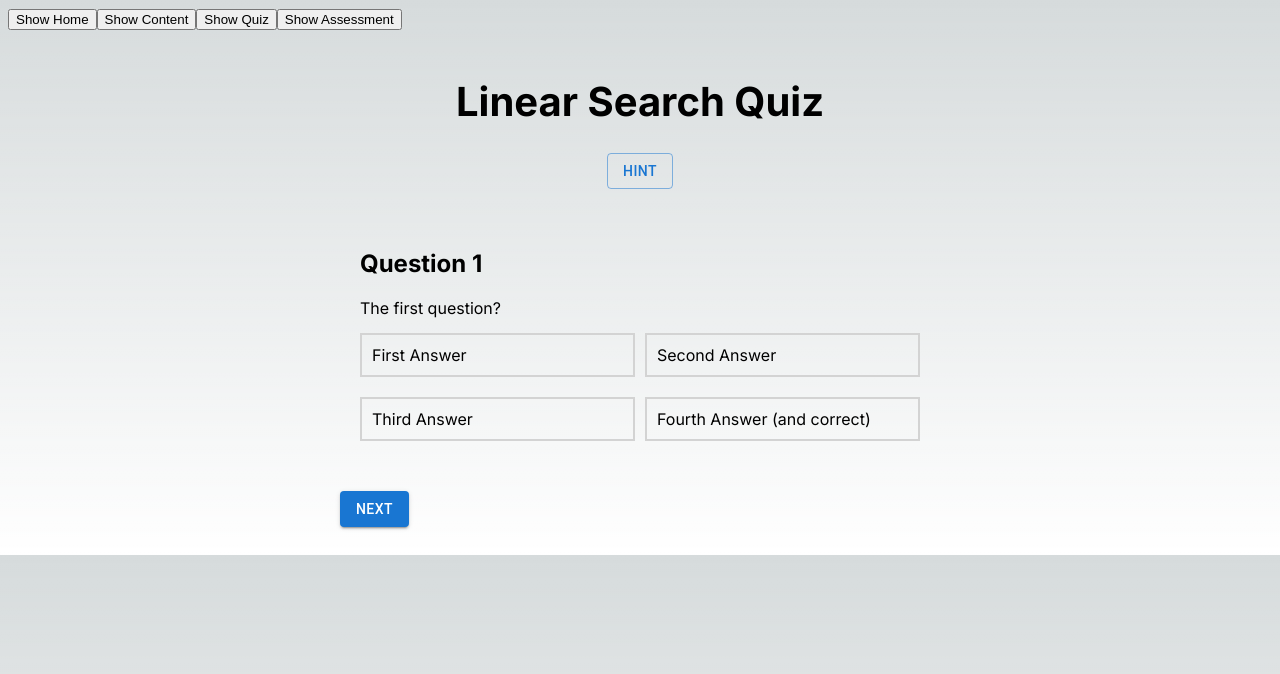
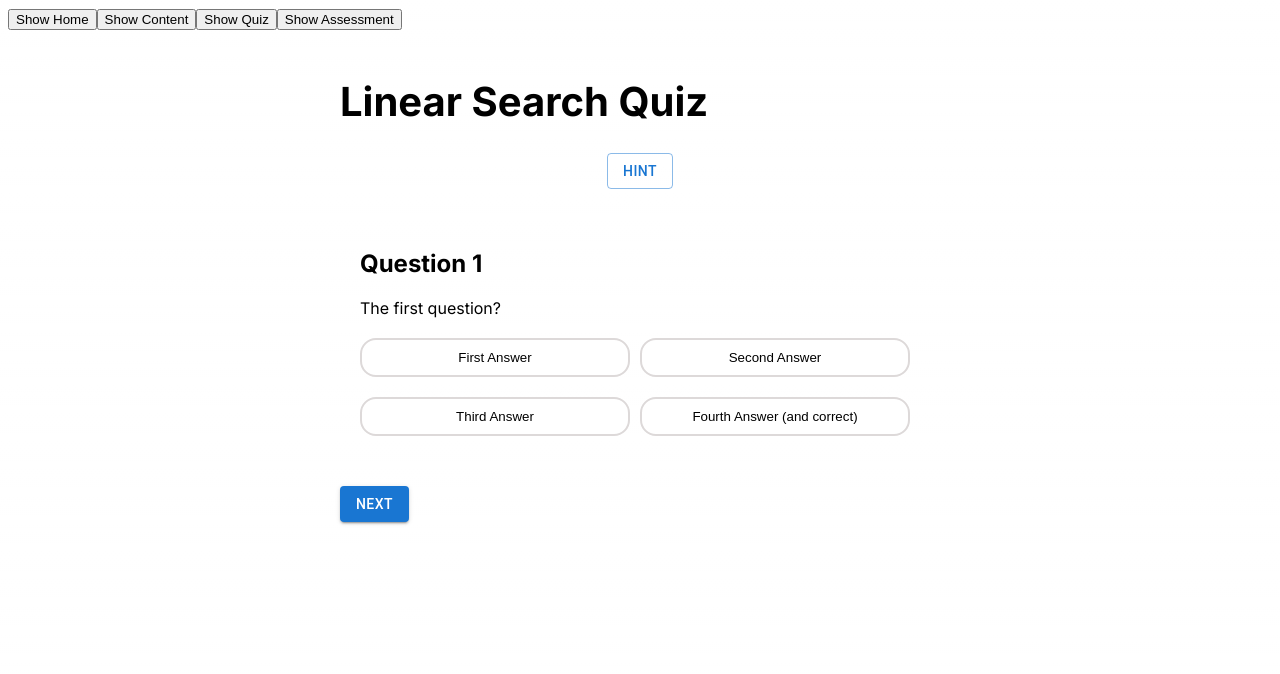
Before and after one commit to tanadendere/teaching-programming-searching, a Next.js app in the folder searching-algorithms-app/: page / in a window 1280 px wide. Both pictures are taken after a click on the button "Show Quiz". Shown: the top 674 px of the page. Built offline with nearby package versions, Linux system fonts and the light colour scheme.

Commit message:
improve styling of page and components

```diff
--- a/searching-algorithms-app/src/app/globals.css
+++ b/searching-algorithms-app/src/app/globals.css
@@ -4,7 +4,7 @@
 
 :root {
   --foreground-rgb: 0, 0, 0;
-  --background-start-rgb: 214, 219, 220;
+  --background-start-rgb: 255, 255, 255;
   --background-end-rgb: 255, 255, 255;
 }
 
--- a/searching-algorithms-app/src/components/AssementQuestion/AssessmentQuestionComponent.tsx
+++ b/searching-algorithms-app/src/components/AssementQuestion/AssessmentQuestionComponent.tsx
@@ -1,6 +1,8 @@
 "use client";
 import React from 'react';
 import {AssessmentQuestionDetails} from "@/app/interfaces/assessment-question-details";
+
+import styles from '../../styles/quiz.module.css'
 
 export default function AssessmentQuestionComponent({questionNumber, questionText, answerOne, answerTwo, answerThree, answerFour, correctAnswerNumber}: AssessmentQuestionDetails) {
 
@@ -13,14 +15,14 @@ export default function AssessmentQuestionComponent({questionNumber, questionTex
                 </p>
             </div>
 
-            <div style={{ display: 'flex', justifyContent: 'space-between' }}>
-                <div style={{ border: '2px solid lightgray', padding: '10px', flex: 1, marginRight: '10px' }}>{answerOne}</div>
-                <div style={{ border: '2px solid lightgray', padding: '10px', flex: 1 }}>{answerTwo}</div>
+            <div className={styles.answerCard}>
+                <button className={styles.answerButton}>{answerOne}</button>
+                <button className={styles.answerButton}>{answerTwo}</button>
             </div>
 
-            <div style={{ display: 'flex', justifyContent: 'space-between', marginTop: '20px' }}>
-                <div style={{ border: '2px solid lightgray', padding: '10px', flex: 1, marginRight: '10px' }}>{answerThree}</div>
-                <div style={{ border: '2px solid lightgray', padding: '10px', flex: 1 }}>{answerFour}</div>
+            <div className={styles.answerCard}>
+                <button className={styles.answerButton}>{answerThree}</button>
+                <button className={styles.answerButton}>{answerFour}</button>
             </div>
 
         </div>
--- a/searching-algorithms-app/src/components/Assessment/AssessmentComponent.tsx
+++ b/searching-algorithms-app/src/components/Assessment/AssessmentComponent.tsx
@@ -57,7 +57,7 @@ export default function AssessmentComponent() {
 
     return (
         <div style={{ maxWidth: '600px', margin: '0 auto', padding: '20px' }}>
-            <h1 style={{ fontSize: '40px', textAlign: 'center' }}> Searching Final Assessment </h1>
+            <h1 style={{ fontSize: '40px' }}> Searching Final Assessment </h1>
 
             <div>
                 {assessmentQuestions.map((question) => (
--- a/searching-algorithms-app/src/components/ContentPage/ContentPageComponent.tsx
+++ b/searching-algorithms-app/src/components/ContentPage/ContentPageComponent.tsx
@@ -26,7 +26,7 @@ export default function ContentPageComponent() {
             </TabList>
             <TabPanel value={0}>
                 <ButtonComponent text='Back Home' alignment='left'/>
-                <div style={{paddingTop: '10px'}}>
+                <div style={{paddingTop: '10px', height: '80vh'}}>
                     <Video />
                     <TopicContentComponent title={topicTitle} summary={topicSummary}/>
                     <ButtonComponent text='Start Quiz' alignment='center'/>
--- a/searching-algorithms-app/src/components/HomePage/HomePageComponent.tsx
+++ b/searching-algorithms-app/src/components/HomePage/HomePageComponent.tsx
@@ -1,6 +1,7 @@
 import * as React from 'react';
 import VideoCardComponent from "@/components/VideoCard/VideoCardComponent";
 
+import styles from '../../styles/homepage.module.css';
 
 export default function HomePageComponent() {
     const videos = [
@@ -22,13 +23,18 @@ export default function HomePageComponent() {
             heading: 'Video 3',
             summary: 'Summary of Video 3 content.',
         },
+        {
+            id: 4,
+            videoUrl: 'https://media.w3.org/2010/05/sintel/trailer_hd.mp4',
+            heading: 'Video 3',
+            summary: 'Summary of Video 3 content.',
+        },
     ];
 
     return (
         <div>
             <h1> Searching Algorithm System</h1>
-
-            <div style={{ display: 'flex' }}>
+            <div className={styles.pageItems}>
                 {videos.map((video) => (
                     <VideoCardComponent key={video.id} url={video.videoUrl} title={video.heading} summary={video.summary} />
                 ))}
--- a/searching-algorithms-app/src/components/Media/Video/Video.tsx
+++ b/searching-algorithms-app/src/components/Media/Video/Video.tsx
@@ -6,10 +6,10 @@ import Card from "@mui/joy/Card";
 export default function Video() {
     return (
         <div>
-            <Card component="li" sx={{ minWidth: 300, flexGrow: 1 }} >
+            <Card component="li" sx={{ minWidth: 300, minHeight: '40vh', flexGrow: 1 }} >
                 <CardCover>
                     <video
-                        autoPlay
+                        controls
                         loop
                         muted
                         poster="https://assets.codepen.io/6093409/river.jpg"
@@ -20,7 +20,7 @@ export default function Video() {
                         />
                     </video>
                 </CardCover>
-                <CardContent>
+                {/* <CardContent>
                     <Typography
                         level="body-lg"
                         fontWeight="lg"
@@ -29,7 +29,7 @@ export default function Video() {
                     >
                         Video
                     </Typography>
-                </CardContent>
+                </CardContent> */}
             </Card>
         </div>
 
--- a/searching-algorithms-app/src/components/Quiz/QuizComponent.tsx
+++ b/searching-algorithms-app/src/components/Quiz/QuizComponent.tsx
@@ -78,7 +78,7 @@ export default function QuizComponent() {
 
     return (
         <div style={{ maxWidth: '600px', margin: '0 auto', padding: '20px' }}>
-            <h1 style={{ fontSize: '40px', textAlign: 'center' }}>Linear Search Quiz</h1>
+            <h1 style={{ fontSize: '40px' }}>Linear Search Quiz</h1>
 
             <div style={{ textAlign: 'center', margin: '20px 0' }}>
                 <Button variant="outlined" onClick={handleHintModalOpen}>
--- a/searching-algorithms-app/src/components/TopicContent/TopicContentComponent.tsx
+++ b/searching-algorithms-app/src/components/TopicContent/TopicContentComponent.tsx
@@ -4,7 +4,7 @@ import {TopicContentDetails} from "@/app/interfaces/topic-content-details";
 export default function TopicContentComponent({title, summary}: TopicContentDetails) {
 
     return (
-        <div >
+        <div style={{minHeight: '20vh'}}>
             <h1 style={{fontSize: '40px'}}>{title}</h1>
             <p>{summary}</p>
         </div>
--- a/searching-algorithms-app/src/components/VideoCard/VideoCardComponent.tsx
+++ b/searching-algorithms-app/src/components/VideoCard/VideoCardComponent.tsx
@@ -3,19 +3,20 @@ import {VideoCardDetails} from "@/app/interfaces/video-card-details";
 import Card from '@mui/material/Card';
 import CardContent from '@mui/material/CardContent';
 import Typography from '@mui/material/Typography';
+import { CardActionArea } from '@mui/material';
 
 export default function VideoCardComponent({url, title, summary}: VideoCardDetails) {
     return (
         <div>
-            <Card variant="outlined" style={{ maxWidth: 300, margin: 10 }}>
-                <CardContent>
-                    <Typography variant="h6" gutterBottom>
+            <Card variant="outlined" style={{ minWidth: '50vh', maxWidth: '50vh', margin: '10px', padding: '5vh' }}>
+                <CardActionArea>
+                    <Typography variant="h4" gutterBottom>
                         {title}
                     </Typography>
                     <Typography variant="body2" color="textSecondary">
                         {summary}
                     </Typography>
-                </CardContent>
+                </CardActionArea>
             </Card>
         </div>
     );
--- /dev/null
+++ b/searching-algorithms-app/src/styles/homepage.module.css
@@ -0,0 +1,8 @@
+.pageItems {
+    max-width: 300vh;
+    display: grid;
+    grid-template-columns: 1fr 1fr 1fr;
+    margin: 5vh;
+    justify-content: center;
+    position: relative
+}
--- /dev/null
+++ b/searching-algorithms-app/src/styles/quiz.module.css
@@ -0,0 +1,20 @@
+.answerCard {
+    display: flex;
+    justify-content: space-between;
+    margin-top: 20px;
+}
+
+
+.answerButton {
+    border: 2px solid #DDD9D9;
+    border-radius: 2vh;
+    padding: 10px;
+    flex: 1;
+    margin-right: 10px;
+    cursor: pointer;
+    background-color: white;
+}
+
+.answerButton:hover {
+    background-color:rgb(151, 151, 255);
+}
```
